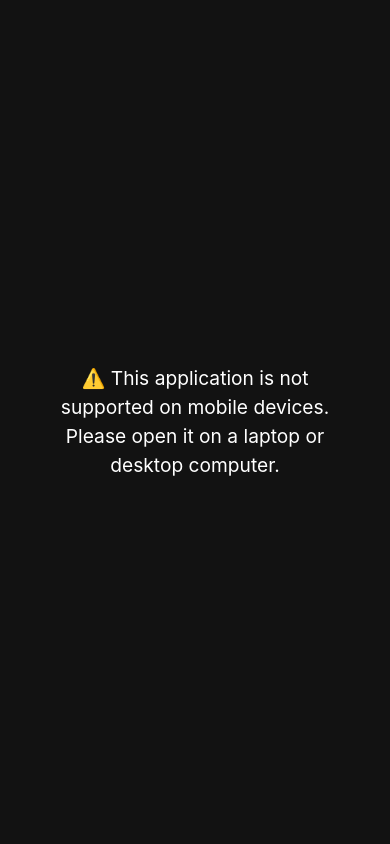
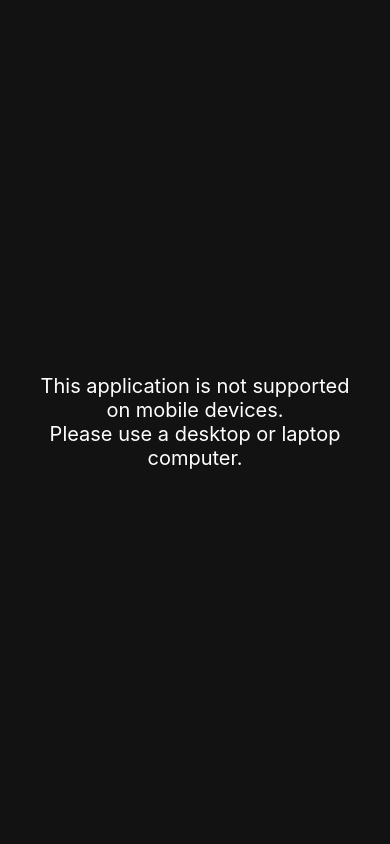
Before and after one commit to ddryzhov/vizualizacia-algoritmov, a React (Create React App) app in the folder frontend/: page /#/analysis in a window 390 px wide. Shown: the top 844 px of the page. Built offline with nearby package versions, Linux system fonts and the light colour scheme.

Commit message:
added blocker

```diff
--- a/frontend/src/assets/styles/blocker/MobileBlocker.css
+++ b/frontend/src/assets/styles/blocker/MobileBlocker.css
@@ -7,17 +7,14 @@
     background-color: #121212;
     color: white;
     z-index: 9999;
-    display: none;
+    display: flex;
     justify-content: center;
     align-items: center;
-    padding: 40px;
     text-align: center;
-    font-size: 1.2rem;
-    line-height: 1.8rem;
+    padding: 20px;
 }
 
-@media (max-width: 1023px) {
-    .mobile-blocker {
-        display: flex;
-    }
+.mobile-message {
+    font-size: 20px;
+    max-width: 90%;
 }
--- a/frontend/src/components/blocker/MobileBlocker.js
+++ b/frontend/src/components/blocker/MobileBlocker.js
@@ -1,11 +1,31 @@
-import React from "react";
+import React, { useEffect, useState } from "react";
 import "../../assets/styles/blocker/MobileBlocker.css";
 
 const MobileBlocker = () => {
+    const [isMobile, setIsMobile] = useState(false);
+
+    useEffect(() => {
+        const checkMobile = () => {
+            const width = window.innerWidth;
+            setIsMobile(width <= 1024);
+        };
+
+        checkMobile();
+        window.addEventListener("resize", checkMobile);
+
+        return () => {
+            window.removeEventListener("resize", checkMobile);
+        };
+    }, []);
+
+    if (!isMobile) return null;
+
     return (
         <div className="mobile-blocker">
-            ⚠️ This application is not supported on mobile devices.<br />
-            Please open it on a laptop or desktop computer.
+            <div className="mobile-message">
+                This application is not supported on mobile devices.<br />
+                Please use a desktop or laptop computer.
+            </div>
         </div>
     );
 };
```
